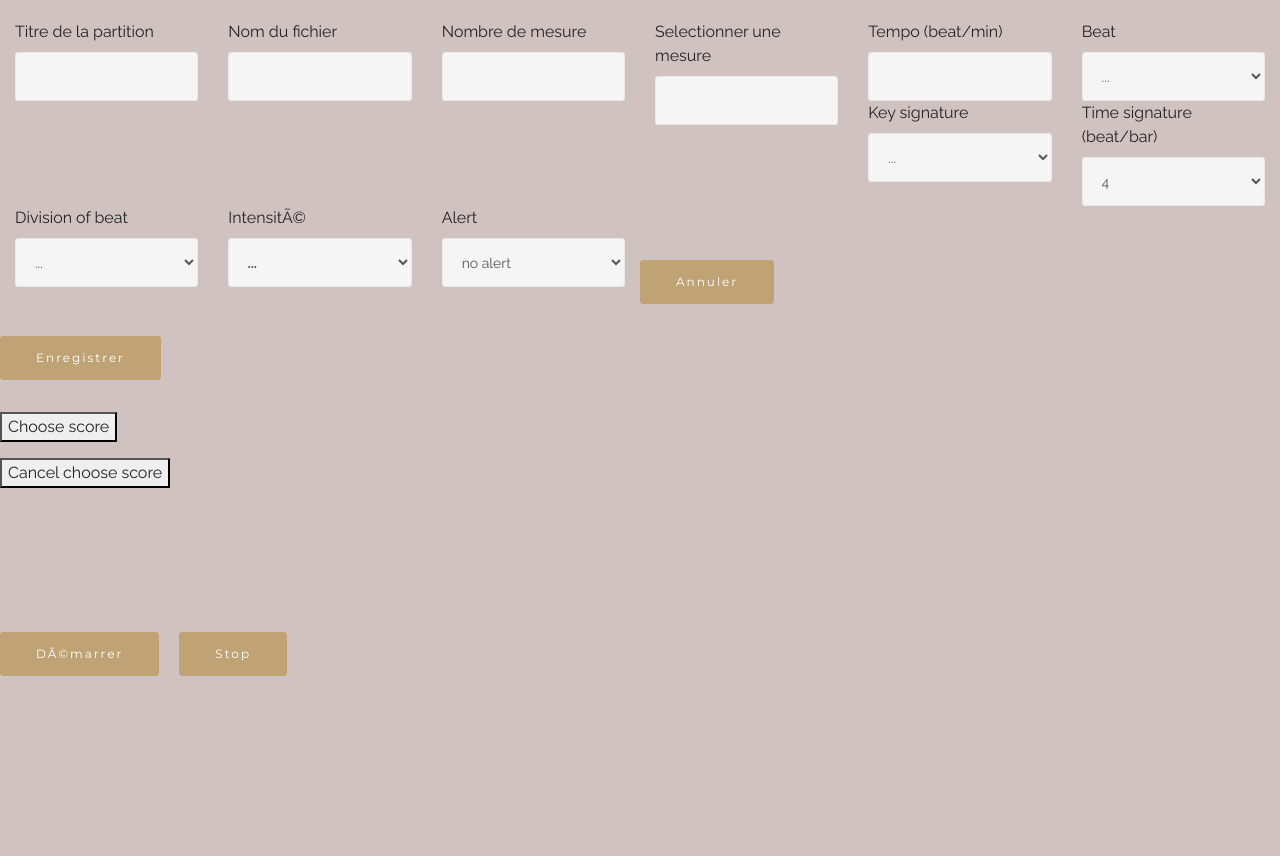
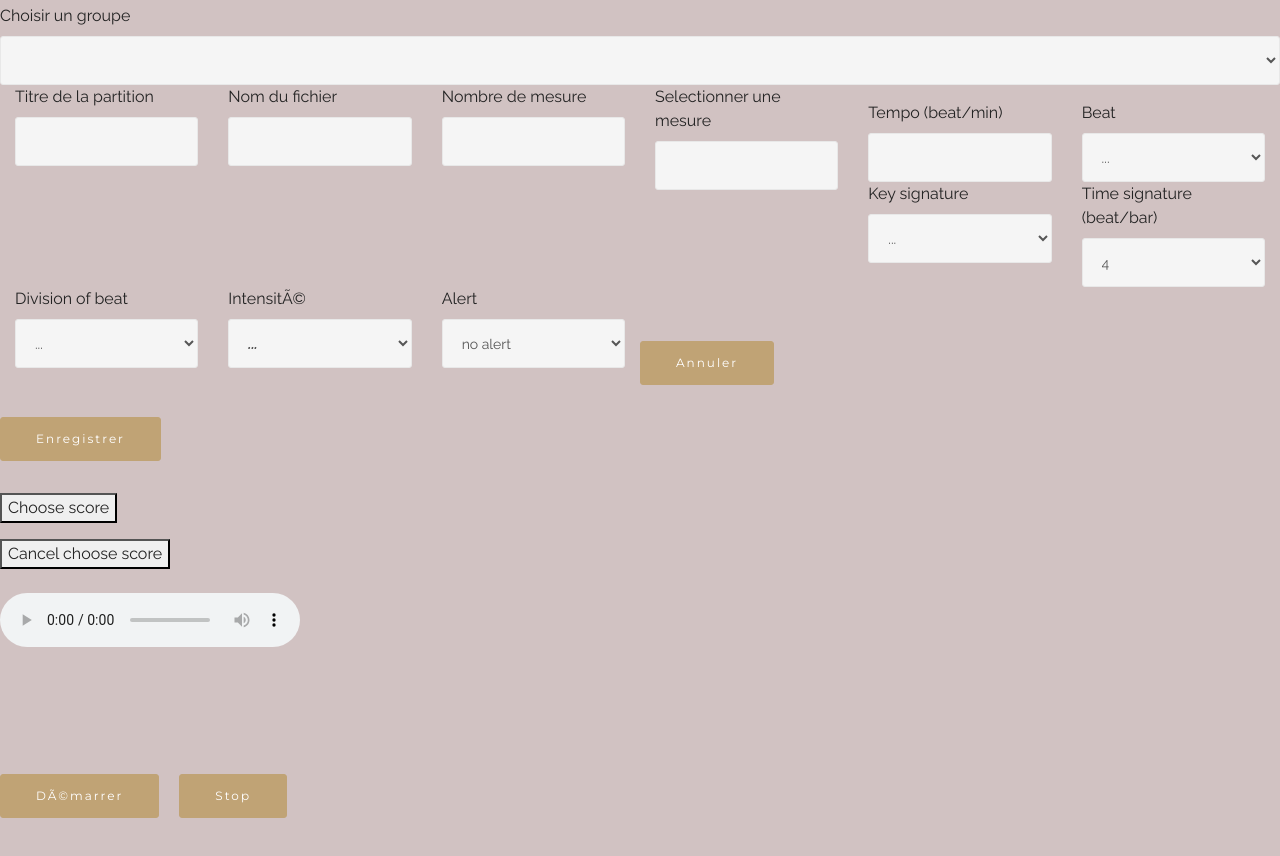
Before and after one commit to olbys/emaestro, a website: page emaestro.html in a window 1280 px wide. Shown: the part 48-904 px from the top of the page. Before the commit the page ends 800 px from the top, so only its background shows below. Drawn offline with nearby package versions, Linux system fonts and the light colour scheme.

Commit message:
Add sons

```diff
--- a/emaestro.html
+++ b/emaestro.html
@@ -41,6 +41,11 @@
 <div id="score">
     <form>
         <div class="form-group">
+            <div id="chooseg">
+                <label for="choosegroup">Choisir un groupe</label>
+                <select class="form-control" id="choosegroup">
+                </select>
+            </div>
             <div class="col col-lg-2">
                 <label for="scoretitle">Titre de la partition</label>
                 <input class="form-control" id="scoretitle" type="text"></input>
@@ -187,7 +192,10 @@
 <div id="test">
     <button>Cancel choose score</button>
 </div>
-
+<br>
+<audio controls>
+    <source src="sons/son1.mp3" type="audio/mp3">
+</audio>
 <br>
 <div id="play">
     <button class="btn btn-primary" id="playscore">Démarrer</button>
```
Also changed, not shown: 2 other files.
